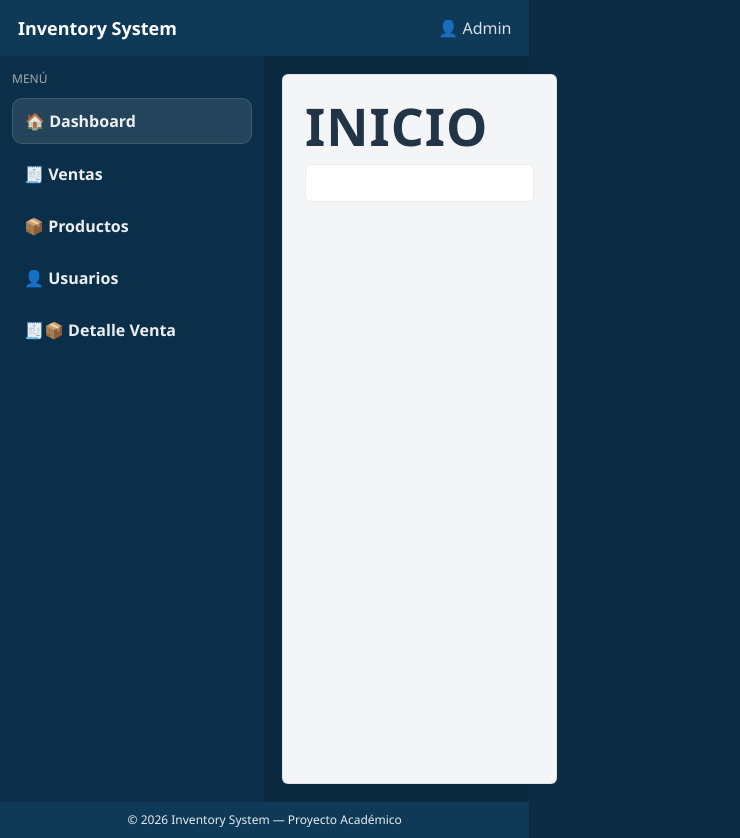
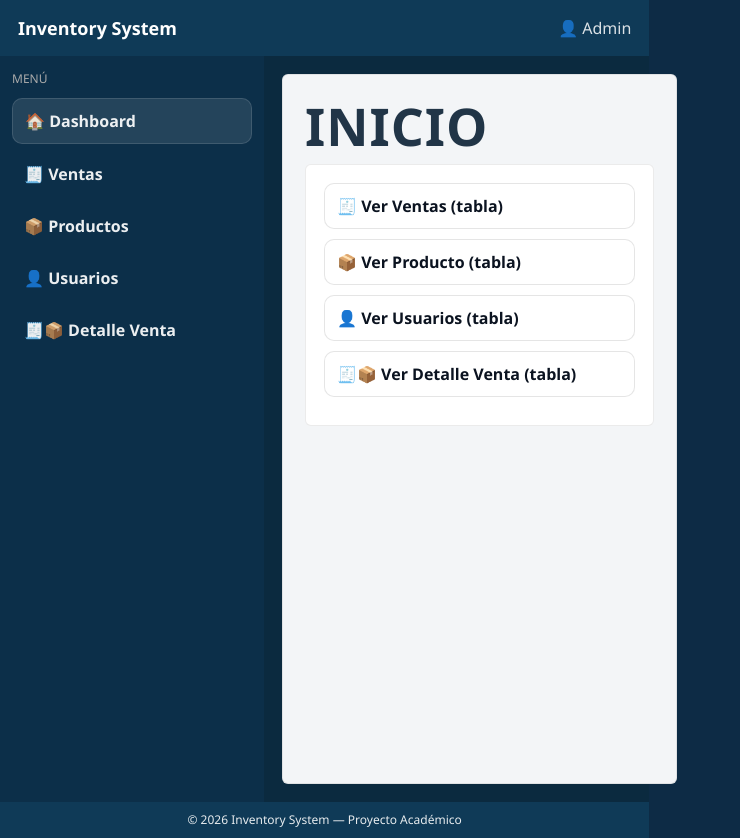
Before and after one commit to Aranzaa04/vite-react-fullstack, a React (Vite) app: page / in a window 1280 px wide. Shown: the whole page, without its empty margins (0-740 px from the left). Built offline with nearby package versions, Linux system fonts and the light colour scheme.

Commit message:
otra vez la tabla

```diff
--- a/src/pages/Dashboard.tsx
+++ b/src/pages/Dashboard.tsx
@@ -1,11 +1,9 @@
 import { Link } from "react-router-dom";
-
-const API_URL = import.meta.env.VITE_API_URL as string;
 
 const linkStyle: React.CSSProperties = {
   display: "block",
   padding: "10px 12px",
-  borderRadius: 12,
+  borderRadius: 10,
   border: "1px solid rgba(0,0,0,0.10)",
   background: "white",
   color: "#0b1320",
@@ -16,13 +14,24 @@ const linkStyle: React.CSSProperties = {
 
 export default function Dashboard() {
   return (
-    <div>
+    <div style={{ width: "100%" }}>
       <h1 style={{ marginTop: 0, marginBottom: 10, fontSize: 52, letterSpacing: 1 }}>
         INICIO
       </h1>
 
-      <div style={{ background: "white", border: "1px solid rgba(0,0,0,0.08)", borderRadius: 6, padding: 18, maxWidth: 520 }}>
-        {/* tus links/botones aquí */}
+      <div
+        style={{
+          background: "white",
+          border: "1px solid rgba(0,0,0,0.08)",
+          borderRadius: 6,
+          padding: 18,
+          maxWidth: 520,
+        }}
+      >
+        <Link to="/ventas" style={linkStyle}>🧾 Ver Ventas (tabla)</Link>
+        <Link to="/producto" style={linkStyle}>📦 Ver Producto (tabla)</Link>
+        <Link to="/usuarios" style={linkStyle}>👤 Ver Usuarios (tabla)</Link>
+        <Link to="/detalle-venta" style={linkStyle}>🧾📦 Ver Detalle Venta (tabla)</Link>
       </div>
     </div>
   );
```
